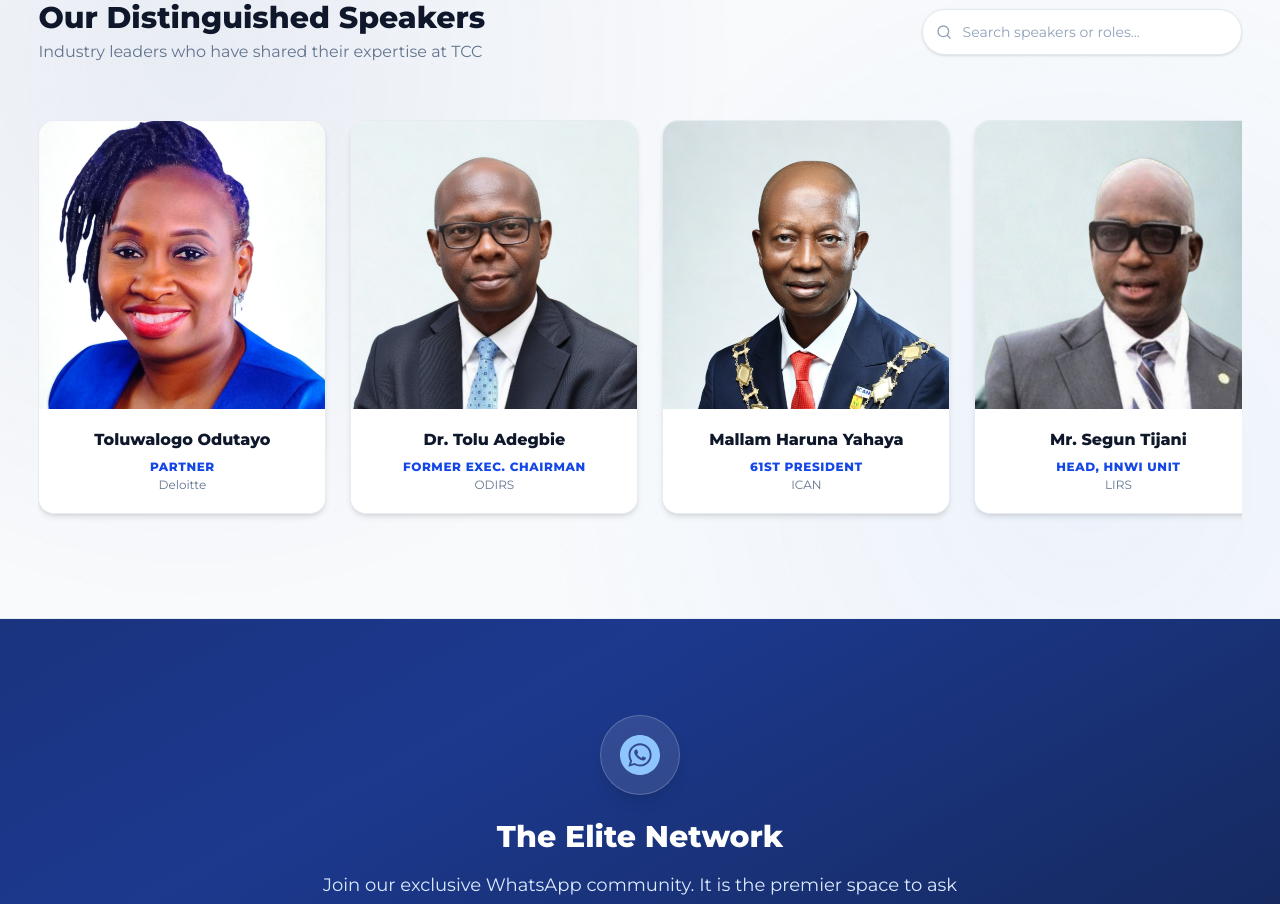
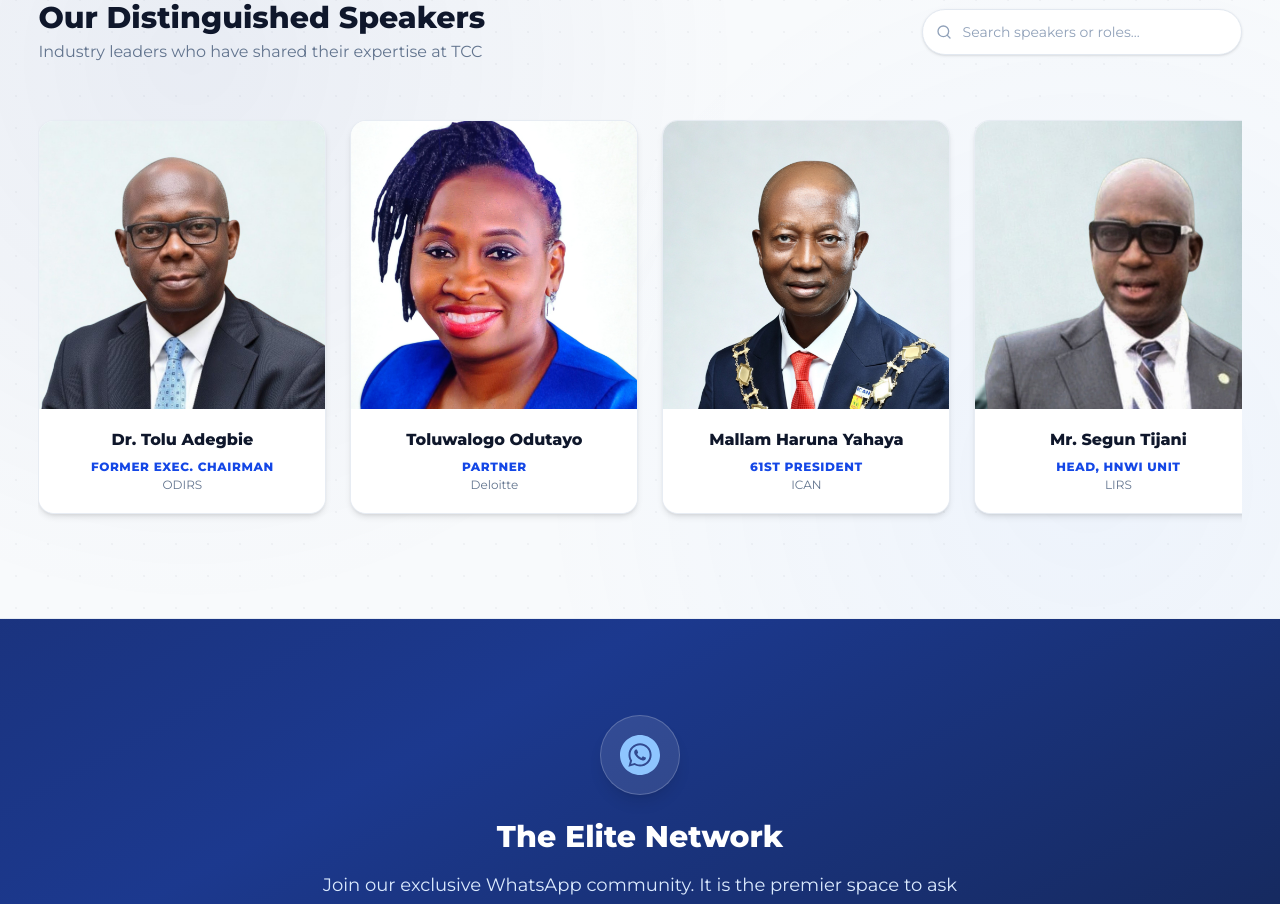
Before and after one commit to cleanframe-studios/tcc-website, a Next.js app: page / in a window 1280 px wide. Shown: the part 2040-2944 px from the top of the page. Built offline with nearby package versions, Linux system fonts and the light colour scheme.

Commit message:
Prioritize Tolu Adegbie in speaker list

```diff
--- a/src/app/page.tsx
+++ b/src/app/page.tsx
@@ -72,8 +72,8 @@ export default function Home() {
   ];
 
   const speakers = [
+    { name: "Dr. Tolu Adegbie", title: "Former Exec. Chairman", role: "ODIRS", image: "/speakers/2.png" },
     { name: "Toluwalogo Odutayo", title: "Partner", role: "Deloitte", image: "/speakers/1.png" },
-    { name: "Dr. Tolu Adegbie", title: "Former Exec. Chairman", role: "ODIRS", image: "/speakers/2.png" },
     { name: "Mallam Haruna Yahaya", title: "61st President", role: "ICAN", image: "/speakers/3.png" },
     { name: "Mr. Segun Tijani", title: "Head, HNWI Unit", role: "LIRS", image: "/speakers/4.png" },
     { name: "Dr. Oluwashola Ganiyu", title: "Managing Partner", role: "KJB Professional Services", image: "/speakers/5.png" },
```
